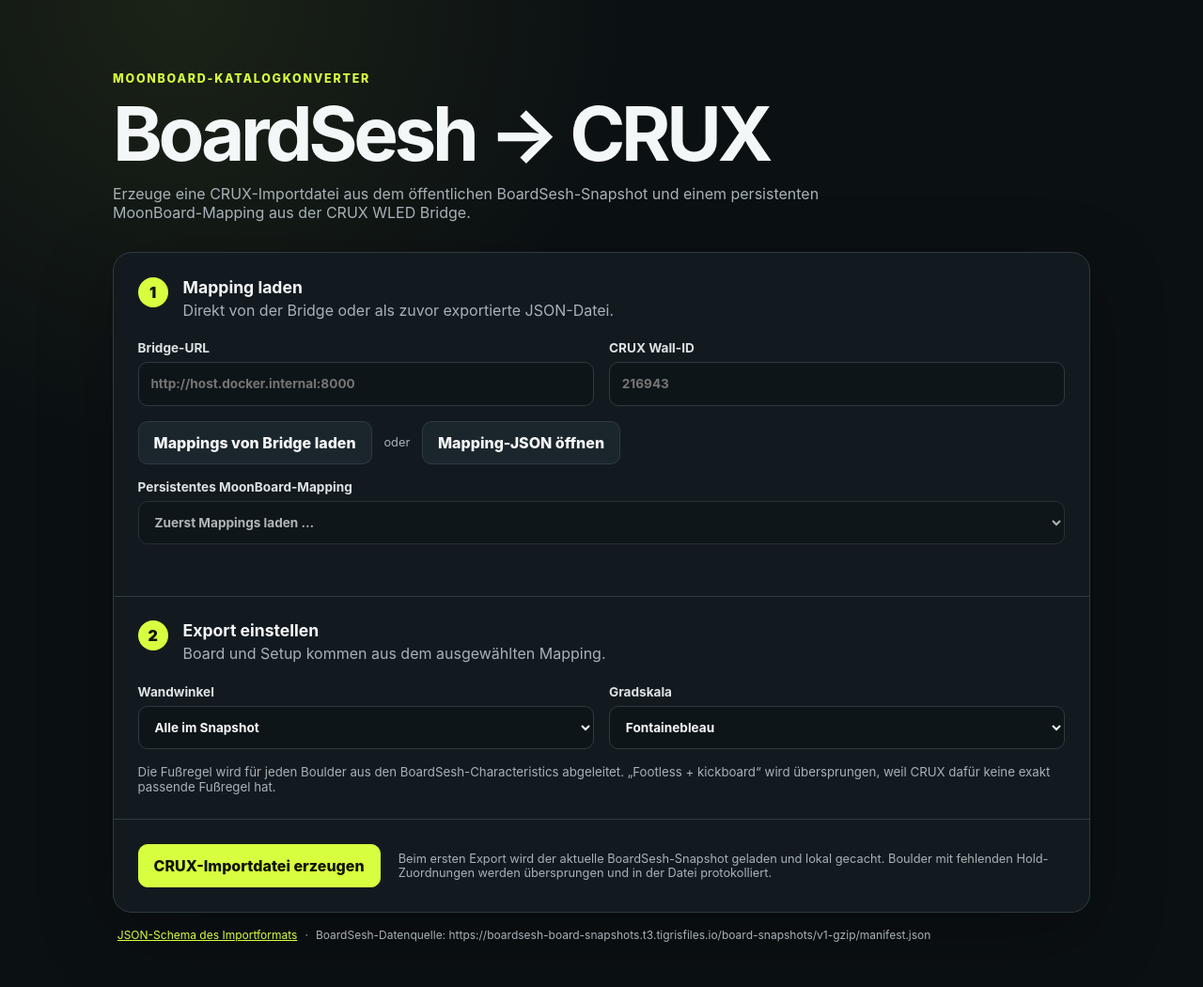
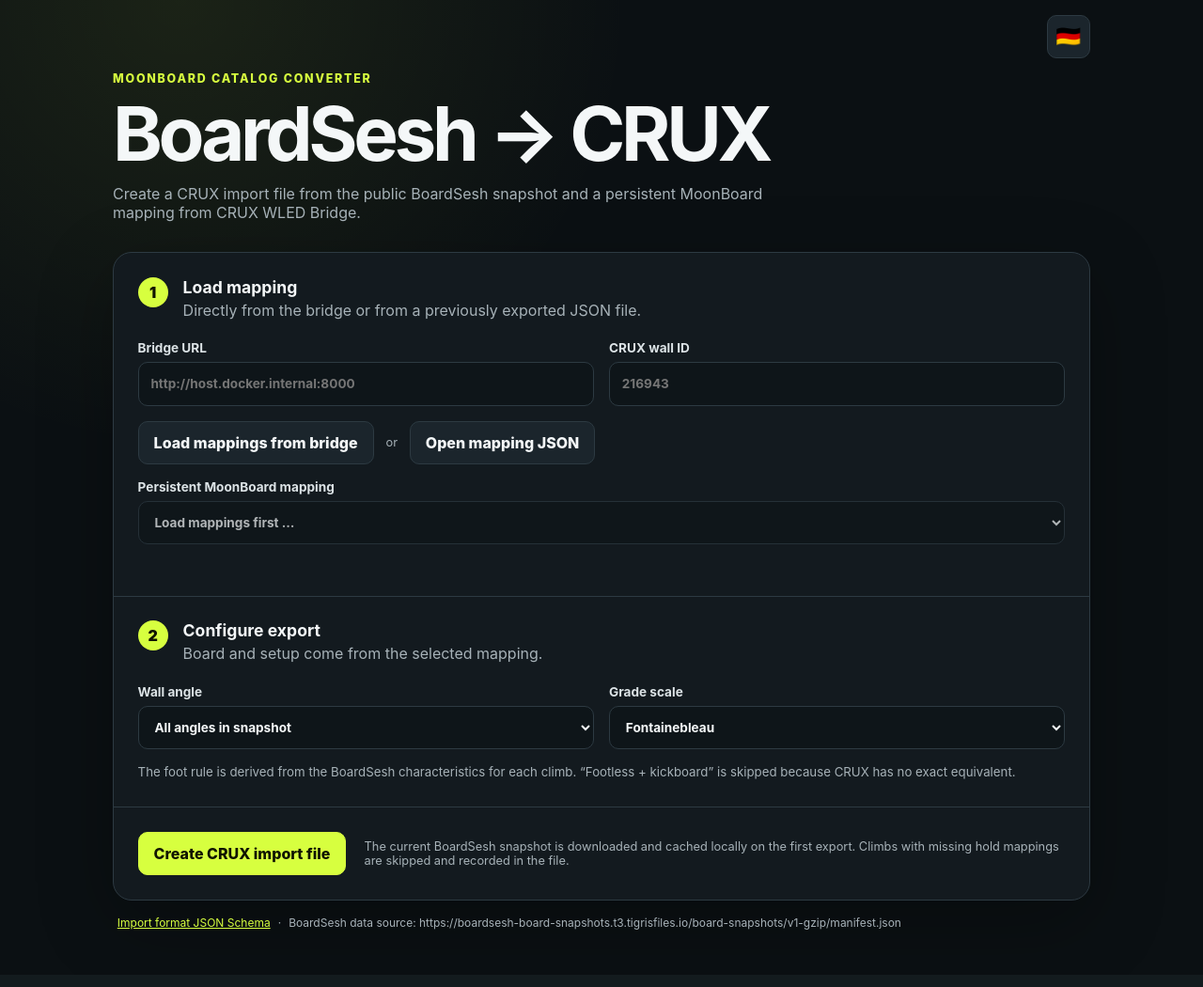
Before and after one commit to Spikeystrike/boardsesh-crux-converter, a FastAPI app: page / in a window 1280 px wide. Shown: the whole page at 94% size. After the commit the page ends 1016 px from the top, so only its background shows below. Run offline with FastAPI, Linux system fonts and the light colour scheme.

Commit message:
feat: add persistent English and German UI

```diff
--- a/app/main.py
+++ b/app/main.py
@@ -34,7 +34,7 @@
 
 app = FastAPI(
     title="BoardSesh to CRUX Converter",
-    version="0.2.0",
+    version="0.3.0",
 )
 app.mount("/static", StaticFiles(directory=APP_DIR / "static"), name="static")
 templates = Jinja2Templates(directory=APP_DIR / "templates")
--- a/app/static/app.js
+++ b/app/static/app.js
@@ -1,3 +1,94 @@
+const LANGUAGE_STORAGE_KEY = "boardsesh-crux-language";
+
+const translations = {
+  en: {
+    catalogConverter: "MoonBoard catalog converter",
+    heroDescription: "Create a CRUX import file from the public BoardSesh snapshot and a persistent MoonBoard mapping from CRUX WLED Bridge.",
+    loadMapping: "Load mapping",
+    mappingSourceHelp: "Directly from the bridge or from a previously exported JSON file.",
+    bridgeUrl: "Bridge URL",
+    wallId: "CRUX wall ID",
+    loadMappings: "Load mappings from bridge",
+    or: "or",
+    openMappingJson: "Open mapping JSON",
+    persistentMapping: "Persistent MoonBoard mapping",
+    loadMappingsFirst: "Load mappings first …",
+    configureExport: "Configure export",
+    mappingProvidesBoard: "Board and setup come from the selected mapping.",
+    wallAngle: "Wall angle",
+    allAngles: "All angles in snapshot",
+    gradeScale: "Grade scale",
+    vScale: "V scale",
+    footRuleHint: "The foot rule is derived from the BoardSesh characteristics for each climb. “Footless + kickboard” is skipped because CRUX has no exact equivalent.",
+    createImport: "Create CRUX import file",
+    exportFinePrint: "The current BoardSesh snapshot is downloaded and cached locally on the first export. Climbs with missing hold mappings are skipped and recorded in the file.",
+    schemaLink: "Import format JSON Schema",
+    dataSource: "BoardSesh data source",
+    switchToGerman: "Switch to German",
+    switchToEnglish: "Switch to English",
+    mappingJsonRequired: "The mapping file must contain JSON.",
+    noPersistentMapping: "No persistent MoonBoard mapping found.",
+    unnamedMapping: "Unnamed mapping",
+    noMappings: "No mappings found",
+    wall: "Wall",
+    board: "Board",
+    setup: "Setup",
+    boardseshLayoutId: "BoardSesh layout ID",
+    cruxWallId: "CRUX wall ID",
+    enterBridgeDetails: "Enter the bridge URL and CRUX wall ID.",
+    loadingMappings: "Loading persistent mappings from the bridge …",
+    mappingsLoaded: "{count} mapping(s) loaded.",
+    mappingsLoadedFromFile: "{count} mapping(s) loaded from {filename}.",
+    selectMappingFirst: "Load and select a mapping first.",
+    converting: "Loading BoardSesh snapshot and converting …",
+    climbsExported: "{count} climbs exported · {filename}",
+    importDownloaded: "The import file was created and downloaded."
+  },
+  de: {
+    catalogConverter: "MoonBoard-Katalogkonverter",
+    heroDescription: "Erzeuge eine CRUX-Importdatei aus dem öffentlichen BoardSesh-Snapshot und einem persistenten MoonBoard-Mapping aus der CRUX WLED Bridge.",
+    loadMapping: "Mapping laden",
+    mappingSourceHelp: "Direkt von der Bridge oder als zuvor exportierte JSON-Datei.",
+    bridgeUrl: "Bridge-URL",
+    wallId: "CRUX Wall-ID",
+    loadMappings: "Mappings von Bridge laden",
+    or: "oder",
+    openMappingJson: "Mapping-JSON öffnen",
+    persistentMapping: "Persistentes MoonBoard-Mapping",
+    loadMappingsFirst: "Zuerst Mappings laden …",
+    configureExport: "Export einstellen",
+    mappingProvidesBoard: "Board und Setup kommen aus dem ausgewählten Mapping.",
+    wallAngle: "Wandwinkel",
+    allAngles: "Alle im Snapshot",
+    gradeScale: "Gradskala",
+    vScale: "V-Skala",
+    footRuleHint: "Die Fußregel wird für jeden Boulder aus den BoardSesh-Characteristics abgeleitet. „Footless + kickboard“ wird übersprungen, weil CRUX dafür keine exakt passende Fußregel hat.",
+    createImport: "CRUX-Importdatei erzeugen",
+    exportFinePrint: "Beim ersten Export wird der aktuelle BoardSesh-Snapshot geladen und lokal gecacht. Boulder mit fehlenden Hold-Zuordnungen werden übersprungen und in der Datei protokolliert.",
+    schemaLink: "JSON-Schema des Importformats",
+    dataSource: "BoardSesh-Datenquelle",
+    switchToGerman: "Auf Deutsch wechseln",
+    switchToEnglish: "Auf Englisch wechseln",
+    mappingJsonRequired: "Die Mapping-Datei muss JSON enthalten.",
+    noPersistentMapping: "Kein persistentes MoonBoard-Mapping gefunden.",
+    unnamedMapping: "Unbenanntes Mapping",
+    noMappings: "Keine Mappings gefunden",
+    wall: "Wall",
+    board: "Board",
+    setup: "Setup",
+    boardseshLayoutId: "BoardSesh Layout-ID",
+    cruxWallId: "CRUX Wall-ID",
+    enterBridgeDetails: "Bitte Bridge-URL und CRUX Wall-ID eingeben.",
+    loadingMappings: "Lade persistente Mappings von der Bridge …",
+    mappingsLoaded: "{count} Mapping(s) geladen.",
+    mappingsLoadedFromFile: "{count} Mapping(s) aus {filename} geladen.",
+    selectMappingFirst: "Bitte zuerst ein Mapping laden und auswählen.",
+    converting: "Lade BoardSesh-Snapshot und konvertiere …",
+    climbsExported: "{count} Boulder exportiert · {filename}",
+    importDownloaded: "Importdatei wurde erzeugt und heruntergeladen."
+  }
+};
+
 const form = document.querySelector("#converter-form");
 const bridgeUrl = document.querySelector("#bridge-url");
 const wallId = document.querySelector("#wall-id");
@@ -8,13 +99,82 @@
 const statusBox = document.querySelector("#status");
 const resultBox = document.querySelector("#result");
 const convertButton = document.querySelector("#convert");
+const languageToggle = document.querySelector("#language-toggle");
+const languageFlag = document.querySelector("#language-flag");
 
+let currentLanguage = "en";
 let uploadedPayload = null;
 let summaries = [];
+let statusState = null;
+let resultState = null;
 
-function setStatus(message, kind = "") {
-  statusBox.textContent = message;
-  statusBox.className = ("status " + kind).trim();
+function t(key, variables = {}) {
+  const template = translations[currentLanguage][key] || translations.en[key] || key;
+  return template.replace(/\{(\w+)\}/g, (_, name) => String(variables[name] ?? ""));
+}
+
+function storedLanguage() {
+  try {
+    return localStorage.getItem(LANGUAGE_STORAGE_KEY) === "de" ? "de" : "en";
+  } catch {
+    return "en";
+  }
+}
+
+function saveLanguage(language) {
+  try {
+    localStorage.setItem(LANGUAGE_STORAGE_KEY, language);
+  } catch {
+    // The language still changes for this page if storage is unavailable.
+  }
+}
+
+function renderStatus() {
+  if (!statusState) return;
+  statusBox.textContent = statusState.key
+    ? t(statusState.key, statusState.variables)
+    : statusState.message;
+  statusBox.className = ("status " + statusState.kind).trim();
+}
+
+function setTranslatedStatus(key, variables = {}, kind = "") {
+  statusState = {key, variables, kind};
+  renderStatus();
+}
+
+function setRawStatus(message, kind = "") {
+  statusState = {message, kind};
+  renderStatus();
+}
+
+function renderResult() {
+  if (!resultState) return;
+  resultBox.textContent = t("climbsExported", resultState);
+}
+
+function applyLanguage(language, persist = false) {
+  currentLanguage = language === "de" ? "de" : "en";
+  document.documentElement.lang = currentLanguage;
+
+  for (const element of document.querySelectorAll("[data-i18n]")) {
+    element.textContent = t(element.dataset.i18n);
+  }
+
+  const switchKey = currentLanguage === "en" ? "switchToGerman" : "switchToEnglish";
+  const switchLabel = t(switchKey);
+  languageFlag.textContent = currentLanguage === "en" ? "🇩🇪" : "🇬🇧";
+  languageToggle.setAttribute("aria-label", switchLabel);
+  languageToggle.title = switchLabel;
+
+  if (persist) saveLanguage(currentLanguage);
+
+  if (summaries.length) {
+    showMappings(summaries, mappingSelect.value);
+  } else if (mappingSelect.dataset.state === "empty") {
+    mappingSelect.replaceChildren(new Option(t("noMappings"), ""));
+  }
+  renderStatus();
+  renderResult();
 }
 
 function errorMessage(error) {
@@ -34,7 +194,7 @@
 function recordsFromPayload(payload) {
   if (Array.isArray(payload)) return payload;
   if (!payload || typeof payload !== "object") {
-    throw new Error("Die Mapping-Datei muss JSON enthalten.");
+    throw new Error(t("mappingJsonRequired"));
   }
   if (Array.isArray(payload.mappings)) return payload.mappings;
   if (payload.mapping && typeof payload.mapping === "object" && "wallid" in payload.mapping) {
@@ -43,13 +203,13 @@
   if ("wallid" in payload && payload.mapping && typeof payload.mapping === "object") {
     return [payload];
   }
-  throw new Error("Kein persistentes MoonBoard-Mapping gefunden.");
+  throw new Error(t("noPersistentMapping"));
 }
 
 function summarizePayload(payload) {
   return recordsFromPayload(payload).map((record) => ({
     id: String(record.id || ""),
-    name: String(record.name || "Unbenanntes Mapping"),
+    name: record.name ? String(record.name) : "",
     wallid: record.wallid,
     board_type: record.board_type || "",
     setup: record.setup || "",
@@ -57,24 +217,34 @@
   }));
 }
 
-function showMappings(items) {
+function showMappings(items, selectedId = mappingSelect.value) {
   summaries = items;
   mappingSelect.replaceChildren();
 
   if (!items.length) {
+    mappingSelect.dataset.state = "empty";
     mappingSelect.disabled = true;
-    mappingSelect.append(new Option("Keine Mappings gefunden", ""));
+    mappingSelect.append(new Option(t("noMappings"), ""));
     mappingInfo.textContent = "";
     return;
   }
 
+  mappingSelect.dataset.state = "loaded";
   for (const item of items) {
     const board = [item.board_type, item.setup].filter(Boolean).join(" / ");
-    const label = [item.name, board, "Wall " + item.wallid].filter(Boolean).join(" — ");
+    const label = [
+      item.name || t("unnamedMapping"),
+      board,
+      t("wall") + " " + item.wallid,
+    ].filter(Boolean).join(" — ");
     mappingSelect.append(new Option(label, item.id));
   }
   mappingSelect.disabled = false;
-  mappingSelect.selectedIndex = 0;
+  if (selectedId && items.some((item) => item.id === selectedId)) {
+    mappingSelect.value = selectedId;
+  } else {
+    mappingSelect.selectedIndex = 0;
+  }
   showSelectedMapping();
 }
 
@@ -85,23 +255,27 @@
     return;
   }
   mappingInfo.textContent =
-    "Board: " + (selected.board_type || "–") +
-    " · Setup: " + (selected.setup || "–") +
-    " · BoardSesh Layout-ID: " + (selected.boardsesh_layout_id ?? "–") +
-    " · CRUX Wall-ID: " + (selected.wallid ?? "–");
+    t("board") + ": " + (selected.board_type || "–") +
+    " · " + t("setup") + ": " + (selected.setup || "–") +
+    " · " + t("boardseshLayoutId") + ": " + (selected.boardsesh_layout_id ?? "–") +
+    " · " + t("cruxWallId") + ": " + (selected.wallid ?? "–");
 }
+
+languageToggle.addEventListener("click", () => {
+  applyLanguage(currentLanguage === "en" ? "de" : "en", true);
+});
 
 loadBridge.addEventListener("click", async () => {
   const url = bridgeUrl.value.trim();
   const wall = Number(wallId.value);
   if (!url || !Number.isInteger(wall) || wall <= 0) {
-    setStatus("Bitte Bridge-URL und CRUX Wall-ID eingeben.", "error");
+    setTranslatedStatus("enterBridgeDetails", {}, "error");
     return;
   }
 
   uploadedPayload = null;
   loadBridge.disabled = true;
-  setStatus("Lade persistente Mappings von der Bridge …", "busy");
+  setTranslatedStatus("loadingMappings", {}, "busy");
   try {
     const response = await fetch("/api/bridge/mappings", {
       method: "POST",
@@ -111,10 +285,10 @@
     if (!response.ok) throw new Error(await responseError(response));
     const payload = await response.json();
     showMappings(payload.mappings);
-    setStatus(payload.mappings.length + " Mapping(s) geladen.", "success");
+    setTranslatedStatus("mappingsLoaded", {count: payload.mappings.length}, "success");
   } catch (error) {
     showMappings([]);
-    setStatus(errorMessage(error), "error");
+    setRawStatus(errorMessage(error), "error");
   } finally {
     loadBridge.disabled = false;
   }
@@ -128,11 +302,15 @@
     uploadedPayload = JSON.parse(await file.text());
     const items = summarizePayload(uploadedPayload);
     showMappings(items);
-    setStatus(items.length + " Mapping(s) aus " + file.name + " geladen.", "success");
+    setTranslatedStatus(
+      "mappingsLoadedFromFile",
+      {count: items.length, filename: file.name},
+      "success",
+    );
   } catch (error) {
     uploadedPayload = null;
     showMappings([]);
-    setStatus(errorMessage(error), "error");
+    setRawStatus(errorMessage(error), "error");
   }
 });
 
@@ -141,7 +319,7 @@
 form.addEventListener("submit", async (event) => {
   event.preventDefault();
   if (mappingSelect.disabled || !summaries.length) {
-    setStatus("Bitte zuerst ein Mapping laden und auswählen.", "error");
+    setTranslatedStatus("selectMappingFirst", {}, "error");
     return;
   }
 
@@ -161,7 +339,8 @@
 
   convertButton.disabled = true;
   resultBox.hidden = true;
-  setStatus("Lade BoardSesh-Snapshot und konvertiere …", "busy");
+  resultState = null;
+  setTranslatedStatus("converting", {}, "busy");
 
   try {
     const response = await fetch("/api/convert", {
@@ -185,12 +364,15 @@
     link.remove();
     URL.revokeObjectURL(downloadUrl);
 
+    resultState = {count: included, filename};
     resultBox.hidden = false;
-    resultBox.textContent = included + " Boulder exportiert · " + filename;
-    setStatus("Importdatei wurde erzeugt und heruntergeladen.", "success");
+    renderResult();
+    setTranslatedStatus("importDownloaded", {}, "success");
   } catch (error) {
-    setStatus(errorMessage(error), "error");
+    setRawStatus(errorMessage(error), "error");
   } finally {
     convertButton.disabled = false;
   }
 });
+
+applyLanguage(storedLanguage());
--- a/app/static/style.css
+++ b/app/static/style.css
@@ -19,8 +19,22 @@
   background: radial-gradient(circle at 15% 0%, rgba(215, 255, 63, .08), transparent 30rem), var(--bg);
   color: var(--text);
 }
-.shell { width: min(1040px, calc(100% - 2rem)); margin: 0 auto; padding: 4rem 0 2rem; }
+.shell { position: relative; width: min(1040px, calc(100% - 2rem)); margin: 0 auto; padding: 4rem 0 2rem; }
 .hero { max-width: 760px; margin-bottom: 2rem; }
+.language-toggle {
+  position: absolute;
+  top: 1rem;
+  right: 0;
+  width: 2.9rem;
+  min-height: 2.9rem;
+  padding: 0;
+  border-color: var(--line);
+  background: var(--panel-soft);
+  color: var(--text);
+  font-size: 1.35rem;
+  line-height: 1;
+}
+.language-toggle:hover { border-color: var(--accent); }
 .eyebrow { color: var(--accent); font-size: .78rem; font-weight: 800; letter-spacing: .14em; text-transform: uppercase; }
 h1 { margin: .2rem 0 .8rem; font-size: clamp(2.5rem, 7vw, 5rem); line-height: .95; letter-spacing: -.055em; }
 .hero > p:last-child, .section-heading p, .hint, .fine-print, footer { color: var(--muted); }
@@ -83,6 +97,7 @@
 footer a { color: var(--accent); }
 @media (max-width: 720px) {
   .shell { padding-top: 2rem; }
+  .hero { padding-right: 3.5rem; }
   .grid.two, .grid.three { grid-template-columns: 1fr; }
   .actions, .export { align-items: stretch; flex-direction: column; }
   .or { text-align: center; }
--- a/app/templates/index.html
+++ b/app/templates/index.html
@@ -1,5 +1,5 @@
 <!doctype html>
-<html lang="de">
+<html lang="en">
 <head>
   <meta charset="utf-8">
   <meta name="viewport" content="width=device-width, initial-scale=1">
@@ -8,12 +8,22 @@
 </head>
 <body>
   <main class="shell">
+    <button
+      id="language-toggle"
+      class="language-toggle"
+      type="button"
+      aria-label="Switch to German"
+      title="Switch to German"
+    >
+      <span id="language-flag" aria-hidden="true">🇩🇪</span>
+    </button>
+
     <header class="hero">
-      <p class="eyebrow">MoonBoard-Katalogkonverter</p>
+      <p class="eyebrow" data-i18n="catalogConverter">MoonBoard catalog converter</p>
       <h1>BoardSesh → CRUX</h1>
-      <p>
-        Erzeuge eine CRUX-Importdatei aus dem öffentlichen BoardSesh-Snapshot
-        und einem persistenten MoonBoard-Mapping aus der CRUX WLED Bridge.
+      <p data-i18n="heroDescription">
+        Create a CRUX import file from the public BoardSesh snapshot and a
+        persistent MoonBoard mapping from CRUX WLED Bridge.
       </p>
     </header>
 
@@ -22,34 +32,34 @@
         <div class="section-heading">
           <span>1</span>
           <div>
-            <h2>Mapping laden</h2>
-            <p>Direkt von der Bridge oder als zuvor exportierte JSON-Datei.</p>
+            <h2 data-i18n="loadMapping">Load mapping</h2>
+            <p data-i18n="mappingSourceHelp">Directly from the bridge or from a previously exported JSON file.</p>
           </div>
         </div>
 
         <div class="grid two">
           <label>
-            Bridge-URL
+            <span data-i18n="bridgeUrl">Bridge URL</span>
             <input id="bridge-url" type="url" placeholder="http://host.docker.internal:8000">
           </label>
           <label>
-            CRUX Wall-ID
+            <span data-i18n="wallId">CRUX wall ID</span>
             <input id="wall-id" type="number" min="1" placeholder="216943">
           </label>
         </div>
         <div class="actions">
-          <button id="load-bridge" type="button" class="secondary">Mappings von Bridge laden</button>
-          <span class="or">oder</span>
+          <button id="load-bridge" type="button" class="secondary" data-i18n="loadMappings">Load mappings from bridge</button>
+          <span class="or" data-i18n="or">or</span>
           <label class="file-button">
-            Mapping-JSON öffnen
+            <span data-i18n="openMappingJson">Open mapping JSON</span>
             <input id="mapping-file" type="file" accept="application/json,.json">
           </label>
         </div>
 
         <label>
-          Persistentes MoonBoard-Mapping
+          <span data-i18n="persistentMapping">Persistent MoonBoard mapping</span>
           <select id="mapping-select" required disabled>
-            <option value="">Zuerst Mappings laden …</option>
+            <option value="" data-i18n="loadMappingsFirst">Load mappings first …</option>
           </select>
         </label>
         <p id="mapping-info" class="hint"></p>
@@ -59,41 +69,42 @@
         <div class="section-heading">
           <span>2</span>
           <div>
-            <h2>Export einstellen</h2>
-            <p>Board und Setup kommen aus dem ausgewählten Mapping.</p>
+            <h2 data-i18n="configureExport">Configure export</h2>
+            <p data-i18n="mappingProvidesBoard">Board and setup come from the selected mapping.</p>
           </div>
         </div>
 
         <div class="grid two">
           <label>
-            Wandwinkel
+            <span data-i18n="wallAngle">Wall angle</span>
             <select id="angle">
-              <option value="">Alle im Snapshot</option>
+              <option value="" data-i18n="allAngles">All angles in snapshot</option>
               <option value="25">25°</option>
               <option value="40">40°</option>
             </select>
           </label>
           <label>
-            Gradskala
+            <span data-i18n="gradeScale">Grade scale</span>
             <select id="grade-system">
               <option value="font">Fontainebleau</option>
-              <option value="v_scale">V-Skala</option>
+              <option value="v_scale" data-i18n="vScale">V scale</option>
               <option value="boardsesh">BoardSesh/MoonBoard</option>
             </select>
           </label>
         </div>
-        <p class="hint">
-          Die Fußregel wird für jeden Boulder aus den BoardSesh-Characteristics
-          abgeleitet. „Footless + kickboard“ wird übersprungen, weil CRUX dafür
-          keine exakt passende Fußregel hat.
+        <p class="hint" data-i18n="footRuleHint">
+          The foot rule is derived from the BoardSesh characteristics for each
+          climb. “Footless + kickboard” is skipped because CRUX has no exact
+          equivalent.
         </p>
       </section>
 
       <section class="export">
-        <button id="convert" type="submit">CRUX-Importdatei erzeugen</button>
-        <p class="fine-print">
-          Beim ersten Export wird der aktuelle BoardSesh-Snapshot geladen und lokal gecacht.
-          Boulder mit fehlenden Hold-Zuordnungen werden übersprungen und in der Datei protokolliert.
+        <button id="convert" type="submit" data-i18n="createImport">Create CRUX import file</button>
+        <p class="fine-print" data-i18n="exportFinePrint">
+          The current BoardSesh snapshot is downloaded and cached locally on the
+          first export. Climbs with missing hold mappings are skipped and
+          recorded in the file.
         </p>
       </section>
 
@@ -102,9 +113,9 @@
     </form>
 
     <footer>
-      <a href="/schema/crux-import-v2.schema.json">JSON-Schema des Importformats</a>
+      <a href="/schema/crux-import-v2.schema.json" data-i18n="schemaLink">Import format JSON Schema</a>
       <span>·</span>
-      <span>BoardSesh-Datenquelle: {{ manifest_url }}</span>
+      <span><span data-i18n="dataSource">BoardSesh data source</span>: {{ manifest_url }}</span>
     </footer>
   </main>
   <script src="/static/app.js" defer></script>
```
Also changed, not shown: tests/test_api.py (+13 -0 lines), README.md.
